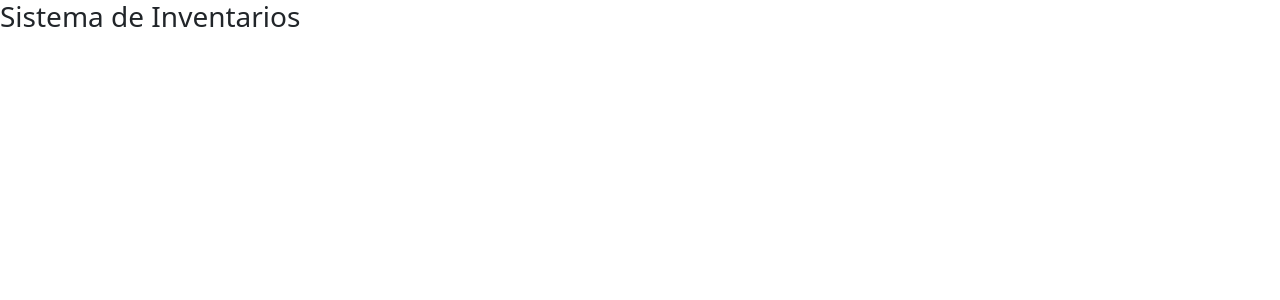
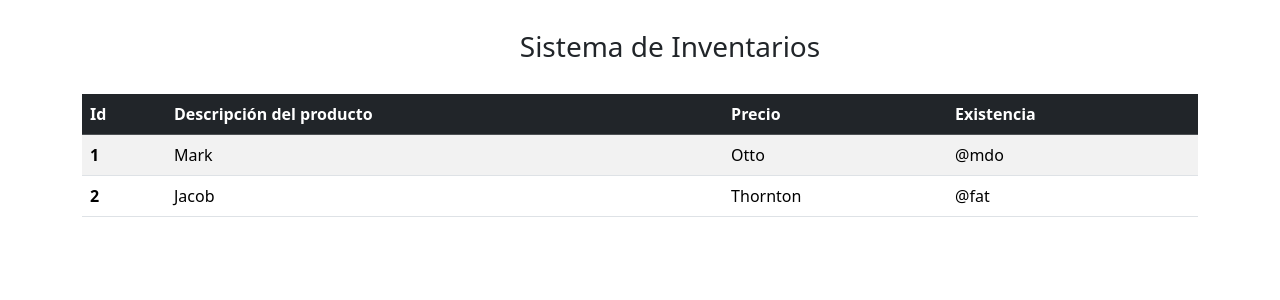
Before and after one commit to samuellopur/inventario-app, an Angular app: page / in a window 1280 px wide. Shown: the top 300 px of the page. Built offline with nearby package versions, Linux system fonts and the light colour scheme.

Commit message:
Se crea la tabla de productos con Bootstrap

```diff
--- a/src/app/product-list/product-list.component.html
+++ b/src/app/product-list/product-list.component.html
@@ -1,4 +1,32 @@
 
-<div>
-    <h3>Sistema de Inventarios</h3>
+<div class="container">
+    <div class="container text-center" style="margin: 30px;">
+        <h3>Sistema de Inventarios</h3>
+    </div>
+
+
+    <table class="table table-striped table-hover align-middle">
+        <thead class="table-dark">
+          <tr>
+            <th scope="col">Id</th>
+            <th scope="col">Descripción del producto</th>
+            <th scope="col">Precio</th>
+            <th scope="col">Existencia</th>
+          </tr>
+        </thead>
+        <tbody>
+          <tr>
+            <th scope="row">1</th>
+            <td>Mark</td>
+            <td>Otto</td>
+            <td>@mdo</td>
+          </tr>
+          <tr>
+            <th scope="row">2</th>
+            <td>Jacob</td>
+            <td>Thornton</td>
+            <td>@fat</td>
+          </tr>
+        </tbody>
+      </table>
   </div>
```
